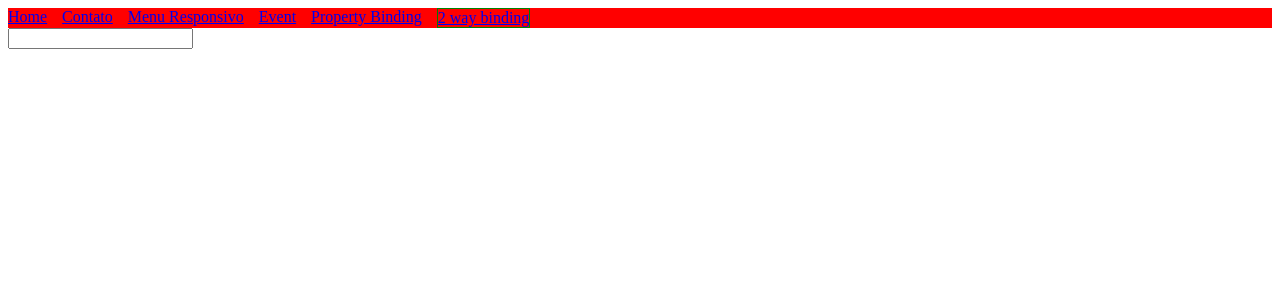
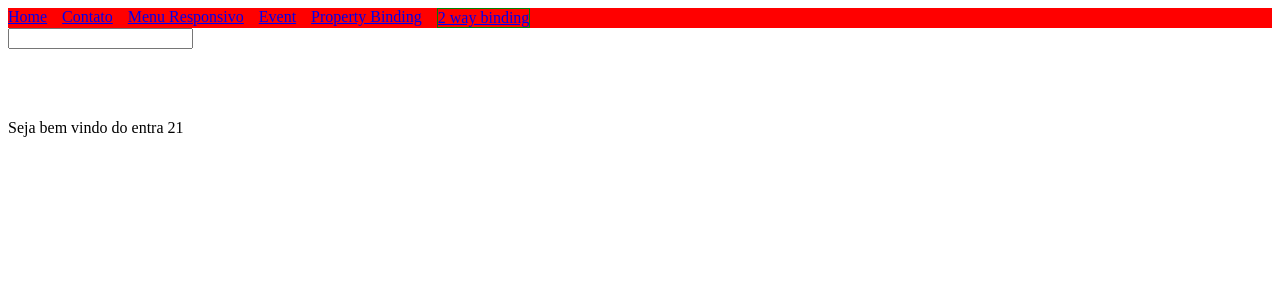
Before and after one commit to HenriqueDelegrego/exemplo-angular, an Angular app: page /bind in a window 1280 px wide. Shown: the top 300 px of the page. Built offline with nearby package versions, Linux system fonts and the light colour scheme.

Commit message:
atualiza two way binding

```diff
--- a/src/app/feats/two-way-bind/two-way-bind.html
+++ b/src/app/feats/two-way-bind/two-way-bind.html
@@ -1,2 +1,21 @@
-<input [(ngModel)]="texto">
-<p>{{texto}}</p>
+<input [(ngModel)]="nome">
+
+<br>
+<br>
+<br>
+<br>
+
+<p>Seja bem vindo {{nome}}
+
+    @if(nome === 'Henrique') {
+    professor
+    <img src="https://encrypted-tbn0.gstatic.com/images?q=tbn:ANd9GcQR2gK8SRyRmaqYYHcYO9xsrPF6XSPr9JRL_eHffKb5mep0vhgQ7sjbIPd-yjB3upIfT73Vb5987GpiZ7XY22n7EjAWEvJ75jmTDGHV9IPC&s=10"
+        alt="">
+
+    } @else if (nome == 'Jordan') {
+    aluno
+    <img src="https://encrypted-tbn0.gstatic.com/licensed-image?q=tbn:ANd9GcRxBMYzVhLl8JWS4L8EmfN_WeNGjvmBMBYlxreiHTiBU3ATBXJVamqmFaAkJX-_BuB0Mj7ZrjKjAxXn_acCIBRyMYPuEHvJ4-SYF8XRrLyjfPpXt0Xzjboy0hp7zzvgMPs_IBUu3FrSm7Ye&s=19"
+        alt="">
+    }
+ do entra 21
+</p>
--- a/src/app/feats/two-way-bind/two-way-bind.ts
+++ b/src/app/feats/two-way-bind/two-way-bind.ts
@@ -9,6 +9,6 @@ import { FormsModule } from '@angular/forms';
 })
 export class TwoWayBind {
 
-  texto = ''
+  nome = ''
 
 }
```
